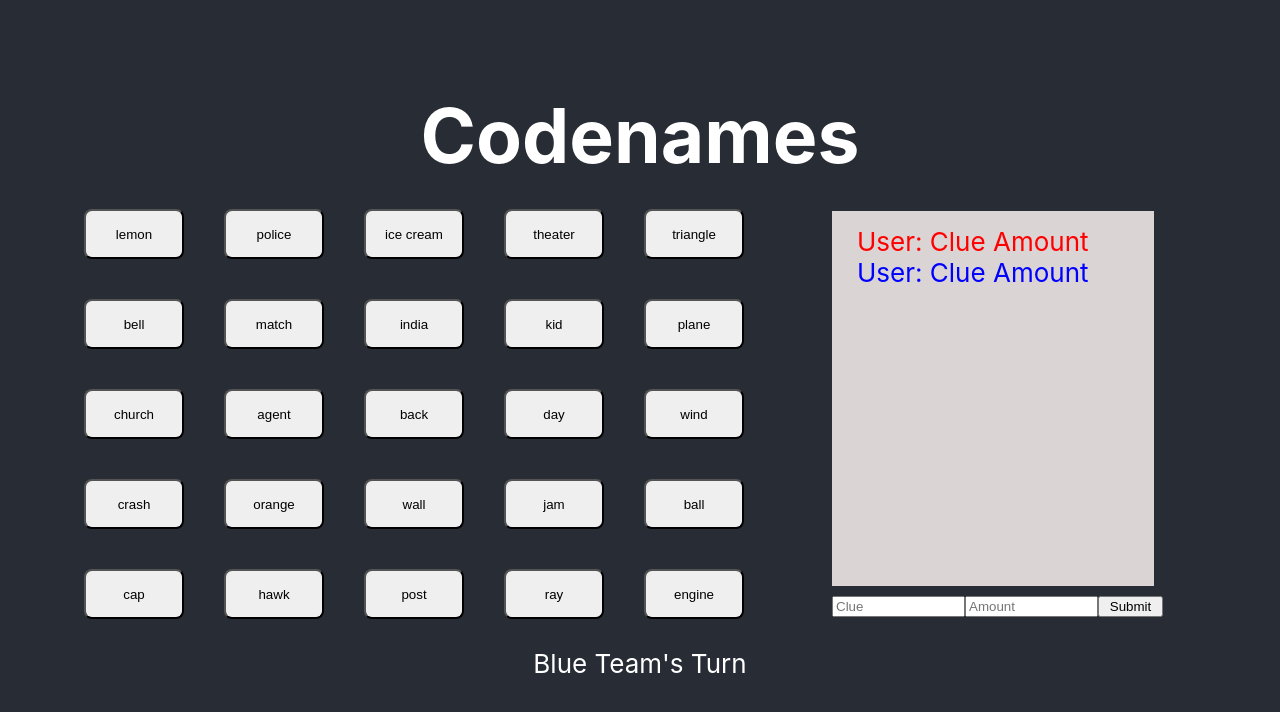
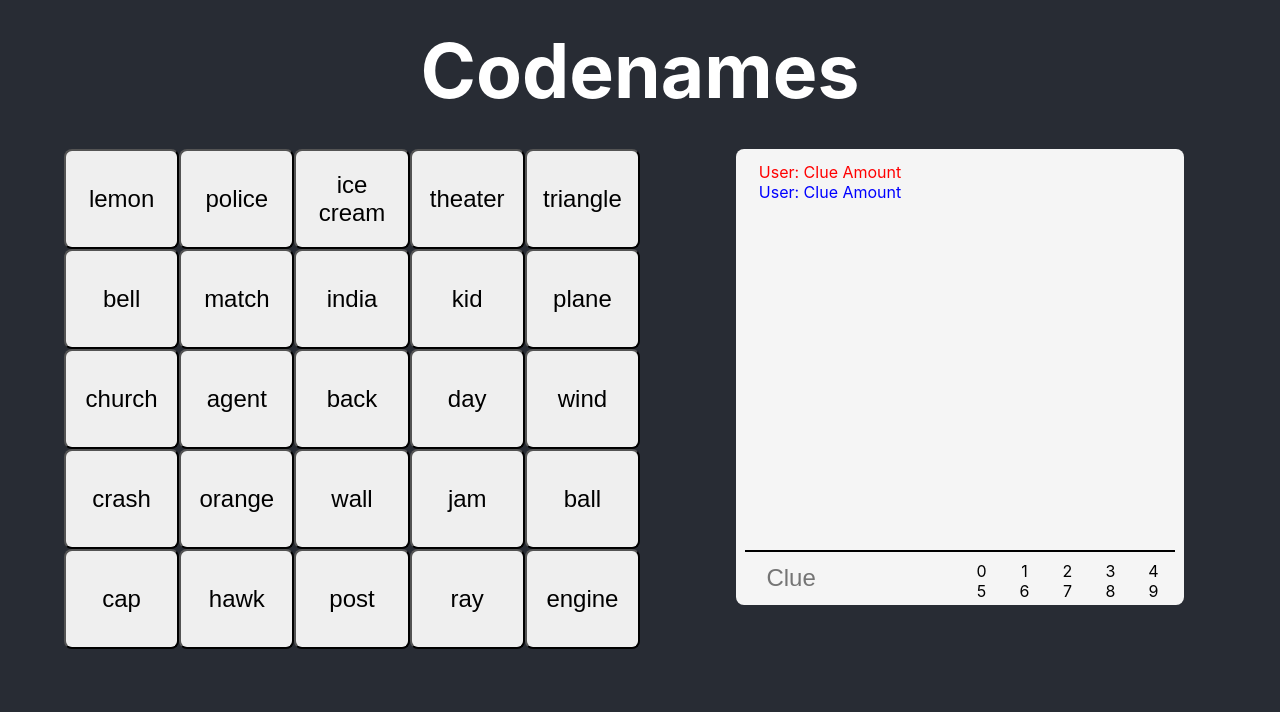
Before and after one commit to cs4241-19a/fp, a React (Create React App) app in the folder app/: page / in a window 1280 px wide. Shown: the top 712 px of the page. Built offline with nearby package versions, Linux system fonts and the light colour scheme.

Commit message:
Improve DOM

```diff
--- a/app/src/App.css
+++ b/app/src/App.css
@@ -1,3 +1,30 @@
+* {
+  box-sizing: border-box;
+}
+
+#root {
+  height: 100vh;
+}
+
+.App {
+  background-color:#282c34;
+  display: flex;
+  flex-flow: column;
+  height: 100%;
+}
+.App-logo {
+  height: 40vmin;
+}
+
+.App-header {
+  min-height: 10vh;
+  display:flex;
+  flex: 0 1 auto;
+  justify-content: center;
+  font-size: calc(10px + 2vmin);
+  color: white;
+  margin: 25px 0;
+}
 h1 {
   text-align: center;
   font-size: 75px;
@@ -5,51 +32,115 @@ h1 {
   margin-block-end: 0.11em;
 }
 
-.App-logo {
-  height: 40vmin;
-}
-
-.App-header {
-  background-color: #282c34;
-  min-height: 100vh;
-  display: flex;
-  flex-direction: column;
-  justify-content: center;
-  font-size: calc(10px + 2vmin);
-  color: white;
-}
-
 .App-link {
   color: #09d3ac;
 }
 
-#card {
-  height: 50px;
-  border-radius: 8px;
-  width: 100px;
-  margin: 20px;
+.game {
+  flex: 1 1 auto;
+  display: flex;
 }
 
-#card.button:hover {
+.board {
+  margin-left: 5%;
+  width: 45%;
+  height: 70%;
+  display: flex;
+  flex-direction: column;
+  justify-content: space-between;
+  align-content: space-between;
+}
+
+.board-row {
+  display: flex;
+  flex-flow: row nowrap;
+  justify-content: space-between;
+  align-items: stretch;
+}
+
+.card {
+  height: 100px;
+  border-radius: 8px;
+  flex: 0 150px;
+  font-size: x-large;
+  min-width: 0;
+  overflow-wrap: break-word;
+}
+
+.card.button:hover {
   background-color: gray;
   cursor: pointer;
 }
 
-#chat {
-  margin-top: 30px;
-  margin-left: 65%;
+.chat {
+  display: flex;
+  flex-direction: column;
+  width: 50%;
+  align-items: center;
+  justify-content: space-between;
+  height: 70%;
 }
 
-#msg {
+.chat-container {
+  position: relative;
+  width: 70%;
+  height: 100%;
+  color: black;
+  background-color: whitesmoke;
+  padding: 2%;
+  border-radius: 8px;
+}
+
+
+.hintSubmission {
+  position: absolute;
+  bottom: 2%;
+  left: 0;
+  padding-top: 2%;
+  display: flex;
+  flex-direction: row;
+  background: whitesmoke;
+  height: 10%;
+  width: 96%;
+  margin: 0 2%;
+  border-top: 2px black solid;
+}
+input {
+  background: rgba(0, 0, 0, 0) none repeat scroll 0 0;
+  border: medium none;
+  color: #4c4c4c;
+  font-size: x-large;
+  width: 50%;
+  padding-left: 5%;
+}
+
+.amountInput {
+  width: 50%;
+  display:flex;
+  flex-wrap: wrap;
+}
+
+.amount {
+  text-align: center;
+  align-content: center;
+  width: 20%
+}
+
+.amount:hover {
+  cursor: pointer;
+  background: cornsilk;
+}
+
+.msg {
   resize: none;
   width: 125px;
 }
 
-#btn {
+.btn {
   width: 65px;
 }
 
-#btn:hover {
+.btn:hover {
   cursor: pointer;
 }
 
@@ -62,13 +153,6 @@ h1 {
   text-align: center;
 }
 
-.chat-container {
-  height: 345px;
-  width: 292px;
-  color: black;
-  background-color: #dbd4d4;
-  padding: 15px;
-}
 
 .clue {
   margin-left: 10px;
--- a/app/src/App.js
+++ b/app/src/App.js
@@ -44,8 +44,9 @@ function App() {
     return (
         <div className="App">
             <header className="App-header">
-        <Game />
+              <h1>Codenames</h1>
             </header>
+          <Game/>
         </div>
     );
 }
@@ -54,7 +55,7 @@ class Card extends React.Component {
     constructor(props) {
         super(props);
         this.changeStyle = this.changeStyle.bind(this);
-    let cardColor = "white";
+        let cardColor = "tan";
         if (this.props.team === "teamA") {
             cardColor = "red";
         } else if (this.props.team === "teamB") {
@@ -62,7 +63,7 @@ class Card extends React.Component {
         } else if (this.props.team === "assassin") {
             cardColor = "black";
         }
-    this.state = { color: null, cardColor: cardColor };
+        this.state = {color: null, cardColor: cardColor};
     }
 
     changeStyle(color) {
@@ -74,9 +75,8 @@ class Card extends React.Component {
     render() {
         return (
             <button
-        id="card"
-        className="button"
-        style={{ backgroundColor: this.state.color }}
+                className="button card"
+                style={{backgroundColor: this.state.color}}
                 onClick={() => this.changeStyle(this.props.team)}
             >
                 {this.props.value}
@@ -88,23 +88,33 @@ class Card extends React.Component {
 class Chat extends React.Component {
     render() {
         return (
-      <form id="chat">
-        <div className="container">
+            <div className="chat">
                 <div className="chat-container">
-            <div className="clue" style={{ color: "red" }}>
+                    <div className="clue" style={{color: "red"}}>
                         User: Clue Amount
                     </div>
-            <div className="clue" style={{ color: "blue" }}>
+                    <div className="clue" style={{color: "blue"}}>
                         User: Clue Amount
+                    </div>
+                    <div className={'hintSubmission'}>
+                        <input placeholder="Clue" id="msg"></input>
+                        <div className={'amountInput'}>
+                            <div className={'amount'}>0</div>
+                            <div className={'amount'}>1</div>
+                            <div className={'amount'}>2</div>
+                            <div className={'amount'}>3</div>
+                            <div className={'amount'}>4</div>
+                            <div className={'amount'}>5</div>
+                            <div className={'amount'}>6</div>
+                            <div className={'amount'}>7</div>
+                            <div className={'amount'}>8</div>
+                            <div className={'amount'}>9</div>
                         </div>
                     </div>
                 </div>
-        <input placeholder="Clue" id="msg"></input>
-        <input placeholder="Amount" id="msg" type="number"></input>
-        <button type="button" id="btn">
-          Submit
-        </button>
-      </form>
+
+            </div>
+
         );
     }
 }
@@ -119,7 +129,7 @@ class Board extends React.Component {
     }
 
     renderCard(i) {
-    return <Card value={this.state.words[i]} team={this.state.teams[i]} />;
+        return <Card value={this.state.words[i]} team={this.state.teams[i]}/>;
     }
 
     render() {
@@ -190,18 +200,10 @@ class Game extends React.Component {
         }
         return (
             <div className="game">
-        <h1>Codenames</h1>
-        <div className="game-board">
-          <Board words={this.state.boardWords} teams={this.state.boardTeams} />
-        </div>
-        <div className="chat">
-          <Chat />
-        </div>
-        <br />
-        <div className="status">
-          <div>{status}'s Turn</div>
-        </div>
-        <br />
+                    <Board words={this.state.boardWords} teams={this.state.boardTeams}/>
+                    <Chat/>
+                <br/>
+                <br/>
             </div>
         );
     }
```
Lines whose indentation alone changed are shown as unchanged.
